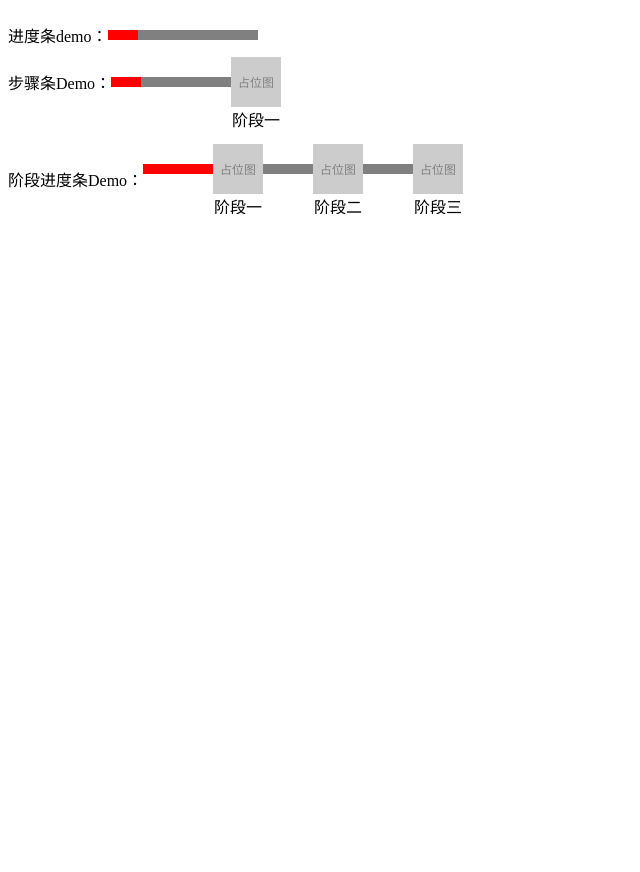
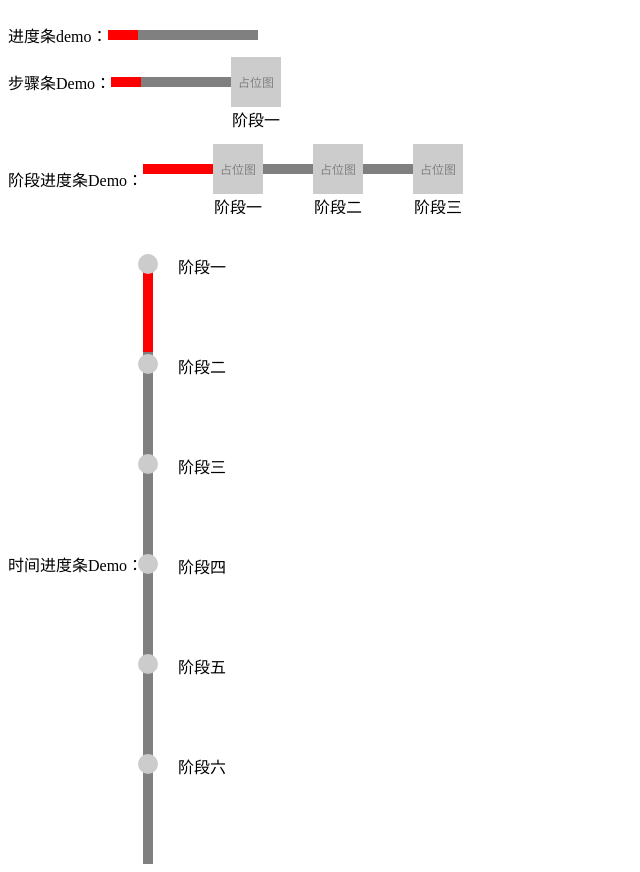
Before and after one commit to XingGuoZM/progress, a React (Create React App) app: page / in a window 1280 px wide. Shown: the whole page, without its empty margins (0-640 px from the left). Before the commit the page ends 800 px from the top, so only its background shows below. Built offline with nearby package versions, Linux system fonts and the light colour scheme.

Commit message:
TimeLine

```diff
--- a/src/App.tsx
+++ b/src/App.tsx
@@ -2,6 +2,7 @@ import React from 'react';
 import ProgressDemo from './pages/ProgressDemo';
 import StepDemo from './pages/StepDemo';
 import StepProgressDemo from './pages/StepProgressDemo';
+import TimeLineDemo from './pages/TimeLineDemo';
 
 export default function App() {
 
@@ -9,5 +10,6 @@ export default function App() {
       <ProgressDemo />
       <StepDemo/>
       <StepProgressDemo />
+      <TimeLineDemo/>
    </div>);
 }
--- a/src/components/Progress/index.tsx
+++ b/src/components/Progress/index.tsx
@@ -4,10 +4,21 @@ import "./index.css";
 interface IProps{
     total?:string;
     percent:number;
+    direction?:'row' | 'column';
 }
 
 export default function Progress(props:IProps) {
-  const { total,percent } = props;
+  const { total,percent,direction = 'row' } = props;
+  if(direction==='column'){
+      return <div className="progress" style={{height:total}}>
+      <div
+        className="progress-bar"
+        style={{
+          transform: `translateY(${percent * 100 - 100}%)`
+        }}
+      />
+    </div>
+  }
 
   return (
     <div className="progress" style={{width:total}}>
--- a/src/components/TimeLine/index.css
+++ b/src/components/TimeLine/index.css
@@ -0,0 +1,21 @@
+.dot-wrap {
+  position: relative;
+}
+.dot {
+  width: fit-content;
+  height: fit-content;
+  position: absolute;
+  left: -50%;
+  top: -10px;
+  display: flex;
+}
+.dot-icon {
+  width: 20px;
+  height: 20px;
+  background-color: #ccc;
+  border-radius: 20px;
+}
+.dot-title {
+  width: 200px;
+  margin-left: 20px;
+}
--- a/src/components/TimeLine/index.tsx
+++ b/src/components/TimeLine/index.tsx
@@ -1,5 +1,22 @@
-import React from 'react';
+import React, { ReactNode } from "react";
+import "./index.css";
 
-export default function TimeLine(){
-    return <div>TimeLine</div>
+interface IProps {
+  key?: string;
+  text: string;
+  status: string;
+  children?: ReactNode;
 }
+
+export default function TimeLine(props: IProps) {
+  const { text, status, children } = props;
+  return (
+    <div className="dot-wrap">
+      {children}
+      <div className="dot">
+          <div className='dot-icon'/>
+        <div className="dot-title">{text}</div>
+      </div>
+    </div>
+  );
+}
--- /dev/null
+++ b/src/pages/TimeLineDemo/index.css
@@ -0,0 +1,8 @@
+.timeLineDemo {
+  margin-top: 50px;
+  display: flex;
+  align-items: center;
+}
+.timeLineBar {
+  width: 10px;
+}
--- /dev/null
+++ b/src/pages/TimeLineDemo/index.tsx
@@ -0,0 +1,21 @@
+import React from 'react';
+import TimeLine from '../../components/TimeLine';
+import Progress from '../../components/Progress';
+import useStageProgress from "../../hooks/useStageProgress";
+import data from "../../mock/progress.js";
+import './index.css';
+
+export default function StepProgressDemo(){
+    const { stageList } = data;
+    const { percentList } = useStageProgress(data);
+    return <div className="timeLineDemo">
+        <span>时间进度条Demo：</span>
+        <div>
+        {stageList.map((item,index)=><TimeLine {...item} key={item.id}>
+            <div className='timeLineBar'>
+                <Progress direction='column' total='100px' percent = {percentList[index]} />
+            </div>
+        </TimeLine>)}
+        </div>
+        </div>
+}
```
Also changed, not shown: src/pages/StepProgressDemo/index.tsx (line endings or trailing spaces).
